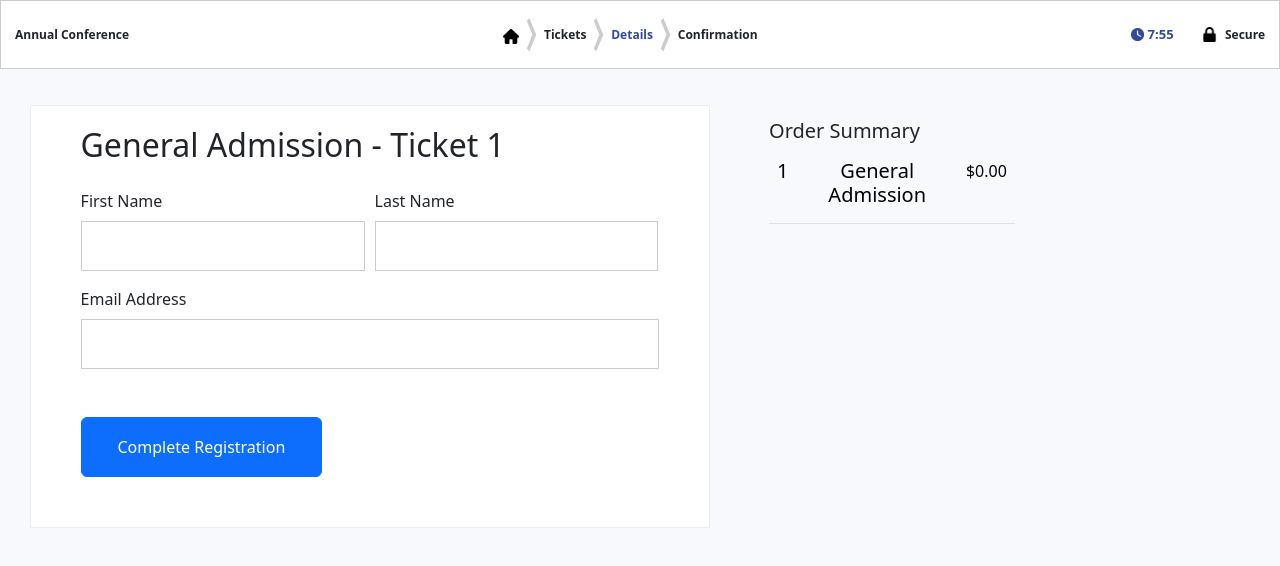
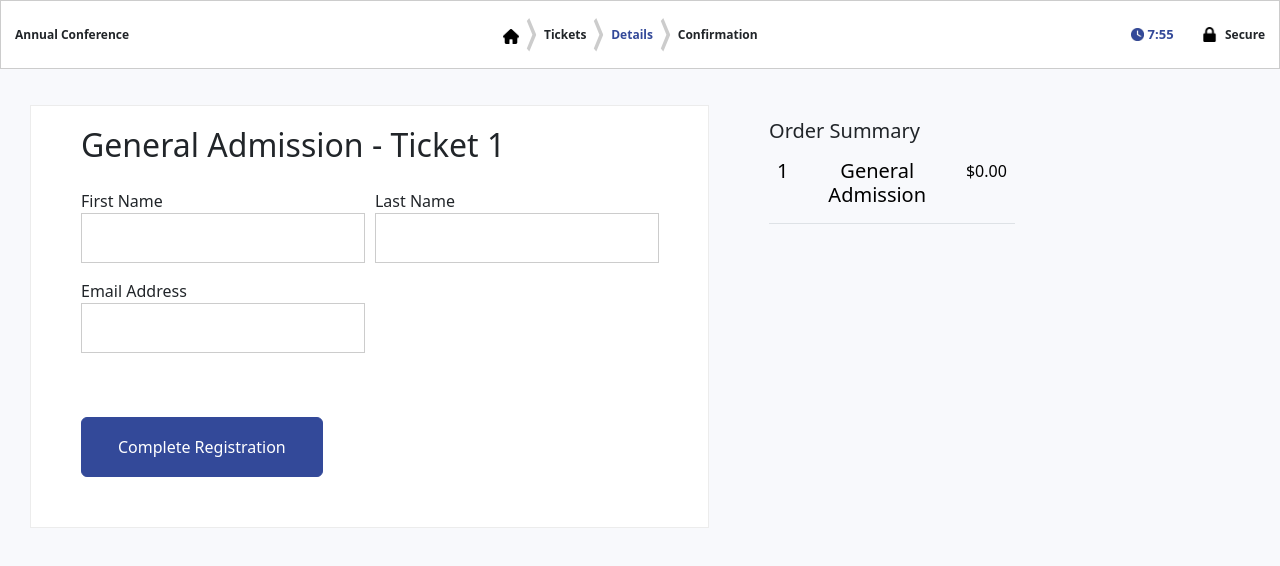
Before and after one commit to BriceWidger/event-planner, a React (Create React App) app: page /details in a window 1280 px wide. Shown: the top 566 px of the page. Built offline with nearby package versions, Linux system fonts and the light colour scheme.

Commit message:
shorten DetailsForm by making TextInput & CompleteRegistrationButton components

```diff
--- a/package.json
+++ b/package.json
@@ -14,6 +14,7 @@
     "@react-google-maps/api": "^2.20.5",
     "bootstrap": "^5.3.3",
     "react-bootstrap": "^2.10.6",
+    "react-hook-form": "^7.54.2",
     "react-responsive": "^10.0.0",
     "react-router-dom": "^6.4.2",
     "styled-components": "^6.1.14"
--- /dev/null
+++ b/src/components/detailspage/CompleteRegistrationButton.jsx
@@ -0,0 +1,22 @@
+// CompleteRegistrationButton.jsx
+import React from "react";
+
+const CompleteRegistrationButton = ({ type, children }) => {
+  return (
+    <button
+      type={type}
+      className="btn btn-primary"
+      style={{
+        width: "241.667px",
+        height: "60px",
+        alignSelf: "flex-start",
+        backgroundColor: "#334999",
+        borderColor: "#334999",
+      }}
+    >
+      {children}
+    </button>
+  );
+};
+
+export default CompleteRegistrationButton;
--- a/src/components/detailspage/DetailsForm.jsx
+++ b/src/components/detailspage/DetailsForm.jsx
@@ -1,15 +1,19 @@
+// DetailsForm.jsx
 import React, { useState } from "react";
+import { useForm } from "react-hook-form";
 import { useNavigate } from "react-router-dom";
+import TextInput from "./TextInput";
+import CompleteRegistrationButton from "./CompleteRegistrationButton";
 
 const DetailsForm = () => {
+  const { register, handleSubmit, errors } = useForm();
   const [firstName, setFirstName] = useState("");
   const [lastName, setLastName] = useState("");
   const [email, setEmail] = useState("");
-  const [errors, setErrors] = useState({});
+  const [formErrors, setFormErrors] = useState({});
   const navigate = useNavigate();
 
-  const handleSubmit = (e) => {
-    e.preventDefault();
+  const onSubmit = async (data) => {
     const newErrors = {};
 
     if (!firstName) newErrors.firstName = "Please enter a valid first name";
@@ -18,7 +22,7 @@ const DetailsForm = () => {
     else if (!/^[A-Z0-9._%+-]+@[A-Z0-9.-]+\.[A-Z]{2,}$/i.test(email))
       newErrors.email = "Please enter a valid email";
 
-    setErrors(newErrors);
+    setFormErrors(newErrors);
 
     if (Object.keys(newErrors).length === 0) {
       navigate("/confirmation", {
@@ -55,7 +59,10 @@ const DetailsForm = () => {
           height: "100%",
         }}
       >
-        <form onSubmit={handleSubmit} style={{ flex: 1, height: "100%" }}>
+        <form
+          onSubmit={handleSubmit(onSubmit)}
+          style={{ flex: 1, height: "100%" }}
+        >
           <div
             style={{ display: "flex", flexDirection: "column", height: "100%" }}
           >
@@ -73,91 +80,40 @@ const DetailsForm = () => {
                     marginRight: "10px",
                   }}
                 >
-                  <label htmlFor="firstName" className="form-label">
-                    First Name
-                  </label>
-                  <input
-                    type="text"
-                    className={`form-control ${
-                      errors.firstName ? "is-invalid" : ""
-                    }`}
-                    id="firstName"
+                  <TextInput
+                    label="First Name"
+                    name="firstName"
                     value={firstName}
                     onChange={(e) => setFirstName(e.target.value)}
-                    style={{
-                      border: "0.566667px solid #ccc",
-                      padding: "6px 12px",
-                      width: "283.967px",
-                      height: "50px",
-                      borderRadius: "0px",
-                    }}
+                    error={formErrors.firstName}
                   />
-                  {errors.firstName && (
-                    <div className="invalid-feedback">{errors.firstName}</div>
-                  )}
                 </div>
                 <div
                   className="col-md-6"
                   style={{ padding: "0", width: "fit-content" }}
                 >
-                  <label htmlFor="lastName" className="form-label">
-                    Last Name
-                  </label>
-                  <input
-                    type="text"
-                    className={`form-control ${
-                      errors.lastName ? "is-invalid" : ""
-                    }`}
-                    id="lastName"
+                  <TextInput
+                    label="Last Name"
+                    name="lastName"
                     value={lastName}
                     onChange={(e) => setLastName(e.target.value)}
-                    style={{
-                      border: "0.566667px solid #ccc",
-                      padding: "6px 12px",
-                      width: "283.967px",
-                      height: "50px",
-                      borderRadius: "0px",
-                    }}
+                    error={formErrors.lastName}
                   />
-                  {errors.lastName && (
-                    <div className="invalid-feedback">{errors.lastName}</div>
-                  )}
                 </div>
               </div>
               <div className="mb-3">
-                <label htmlFor="email" className="form-label">
-                  Email Address
-                </label>
-                <input
-                  type="email"
-                  className={`form-control ${errors.email ? "is-invalid" : ""}`}
-                  id="email"
+                <TextInput
+                  label="Email Address"
+                  name="email"
                   value={email}
                   onChange={(e) => setEmail(e.target.value)}
-                  style={{
-                    border: "0.566667px solid #ccc",
-                    padding: "6px 12px",
-                    width: "577.933px",
-                    height: "50px",
-                    borderRadius: "0px",
-                  }}
+                  error={formErrors.email}
                 />
-                {errors.email && (
-                  <div className="invalid-feedback">{errors.email}</div>
-                )}
               </div>
             </div>
-            <button
-              type="submit"
-              className="btn btn-primary"
-              style={{
-                width: "241.667px",
-                height: "60px",
-                alignSelf: "flex-start",
-              }}
-            >
+            <CompleteRegistrationButton type="submit">
               Complete Registration
-            </button>
+            </CompleteRegistrationButton>
           </div>
         </form>
       </div>
--- /dev/null
+++ b/src/components/detailspage/TextInput.jsx
@@ -0,0 +1,27 @@
+// TextInput.jsx
+import React from "react";
+
+const TextInput = ({ label, name, value, onChange, error }) => {
+  return (
+    <div>
+      <label htmlFor={name}>{label}</label>
+      <input
+        type="text"
+        name={name}
+        value={value}
+        onChange={onChange}
+        className={`form-control ${error ? "is-invalid" : ""}`}
+        style={{
+          border: "0.566667px solid #ccc",
+          padding: "6px 12px",
+          width: "283.967px",
+          height: "50px",
+          borderRadius: "0px",
+        }}
+      />
+      {error && <div className="invalid-feedback">{error}</div>}
+    </div>
+  );
+};
+
+export default TextInput;
--- a/src/components/ticketspage/SelectTickets.jsx
+++ b/src/components/ticketspage/SelectTickets.jsx
@@ -118,6 +118,8 @@ const SelectTickets = () => {
             style={{
               marginTop: "20px",
               float: "right",
+              backgroundColor: "#334999",
+              borderColor: "#334999",
             }}
             onClick={handleContinueClick}
           />
```
Also changed, not shown: 1 other file (tests, documents, lock files or other folders).
